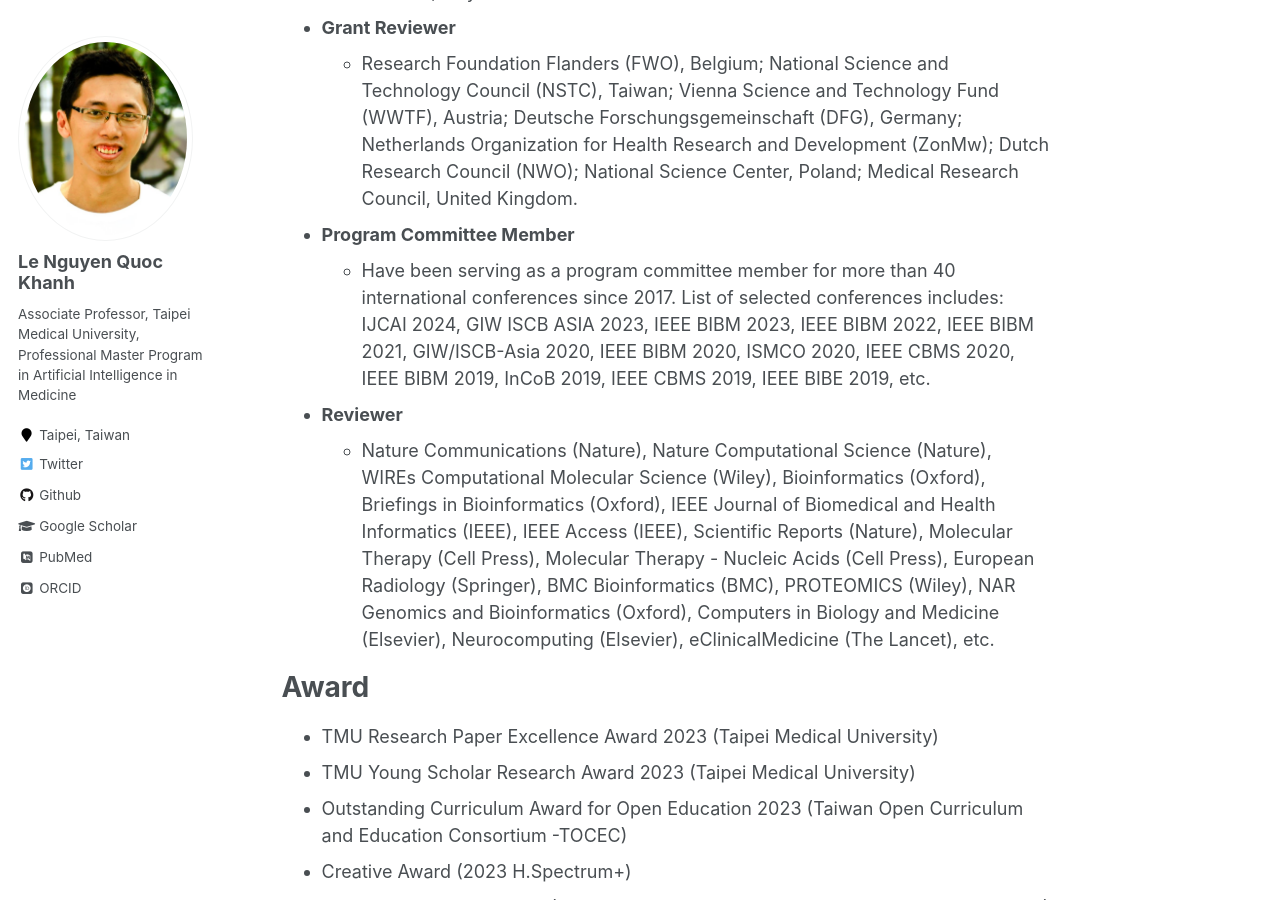
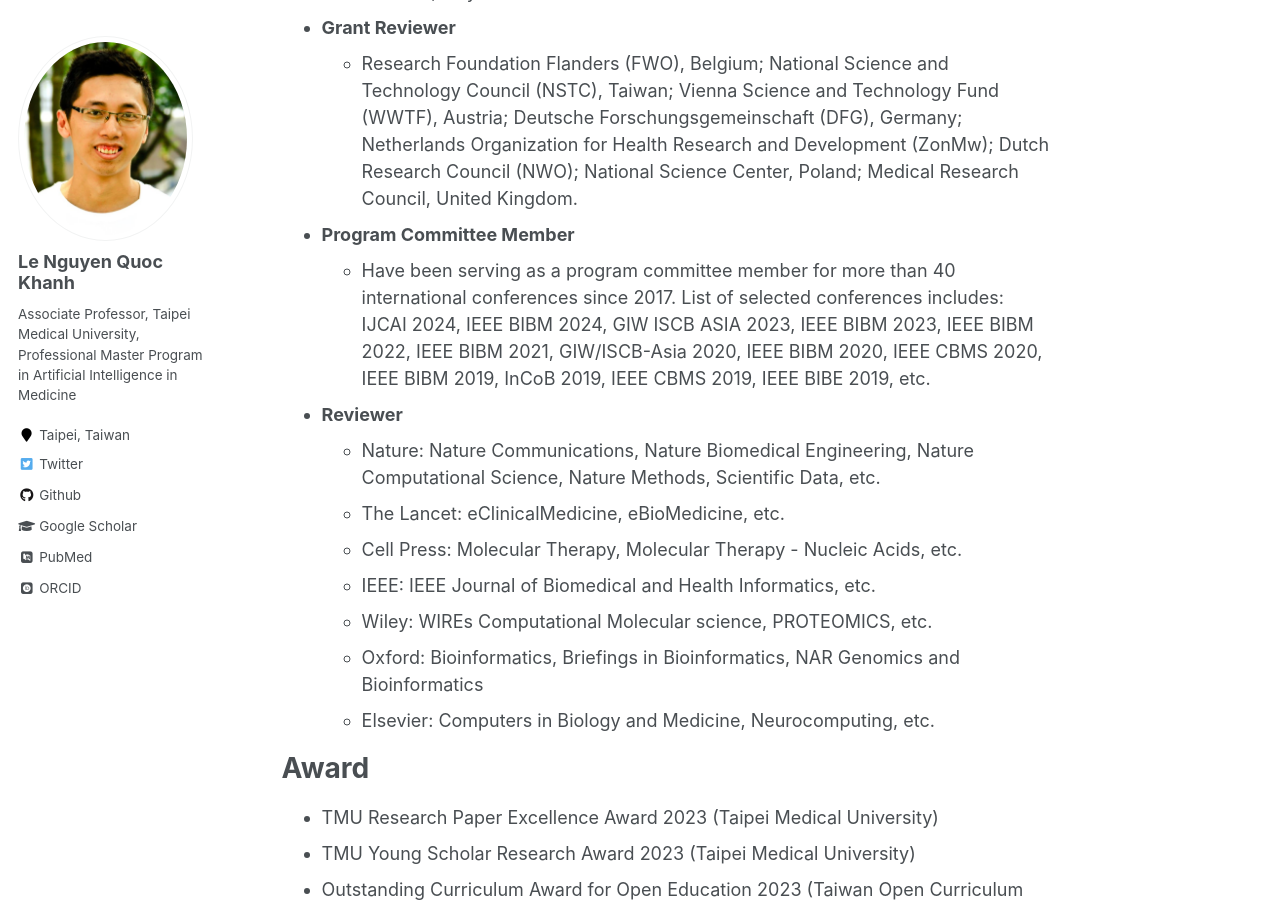
Before and after one commit to khanhlee/khanhlee.github.io, a Jekyll site: the page built from _pages/about.md, in a window 1280 px wide and 900 px high, scrolled down 1650 px. Built offline with Jekyll 4.4.1, drawn with Linux system fonts in a browser that asks for light colours; some web fonts are replaced.

Commit message:
Update about.md

```diff
--- a/_pages/about.md
+++ b/_pages/about.md
@@ -32,9 +32,15 @@ redirect_from:
 * <b>Grant Reviewer</b>
   * Research Foundation Flanders (FWO), Belgium; National Science and Technology Council (NSTC), Taiwan; Vienna Science and Technology Fund (WWTF), Austria; Deutsche Forschungsgemeinschaft (DFG), Germany; Netherlands Organization for Health Research and Development (ZonMw); Dutch Research Council (NWO); National Science Center, Poland; Medical Research Council, United Kingdom.
 * <b>Program Committee Member</b>
-  * Have been serving as a program committee member for more than 40 international conferences since 2017. List of selected conferences includes: IJCAI 2024, GIW ISCB ASIA 2023, IEEE BIBM 2023, IEEE BIBM 2022, IEEE BIBM 2021, GIW/ISCB-Asia 2020, IEEE BIBM 2020, ISMCO 2020, IEEE CBMS 2020, IEEE BIBM 2019, InCoB 2019, IEEE CBMS 2019, IEEE BIBE 2019, etc.
+  * Have been serving as a program committee member for more than 40 international conferences since 2017. List of selected conferences includes: IJCAI 2024, IEEE BIBM 2024, GIW ISCB ASIA 2023, IEEE BIBM 2023, IEEE BIBM 2022, IEEE BIBM 2021, GIW/ISCB-Asia 2020, IEEE BIBM 2020, IEEE CBMS 2020, IEEE BIBM 2019, InCoB 2019, IEEE CBMS 2019, IEEE BIBE 2019, etc.
 * <b>Reviewer</b>
-  * Nature Communications (Nature), Nature Computational Science (Nature), WIREs Computational Molecular Science (Wiley), Bioinformatics (Oxford), Briefings in Bioinformatics (Oxford), IEEE Journal of Biomedical and Health Informatics (IEEE), IEEE Access (IEEE), Scientific Reports (Nature), Molecular Therapy (Cell Press), Molecular Therapy - Nucleic Acids (Cell Press), European Radiology (Springer), BMC Bioinformatics (BMC), PROTEOMICS (Wiley), NAR Genomics and Bioinformatics (Oxford), Computers in Biology and Medicine (Elsevier), Neurocomputing (Elsevier), eClinicalMedicine (The Lancet), etc.
+  * Nature: Nature Communications, Nature Biomedical Engineering, Nature Computational Science, Nature Methods, Scientific Data, etc.
+  * The Lancet: eClinicalMedicine, eBioMedicine, etc.
+  * Cell Press: Molecular Therapy, Molecular Therapy - Nucleic Acids, etc.
+  * IEEE: IEEE Journal of Biomedical and Health Informatics, etc.
+  * Wiley: WIREs Computational Molecular science, PROTEOMICS, etc.
+  * Oxford: Bioinformatics, Briefings in Bioinformatics, NAR Genomics and Bioinformatics
+  * Elsevier: Computers in Biology and Medicine, Neurocomputing, etc.
 
 # Award
   * TMU Research Paper Excellence Award 2023 (Taipei Medical University)
```
